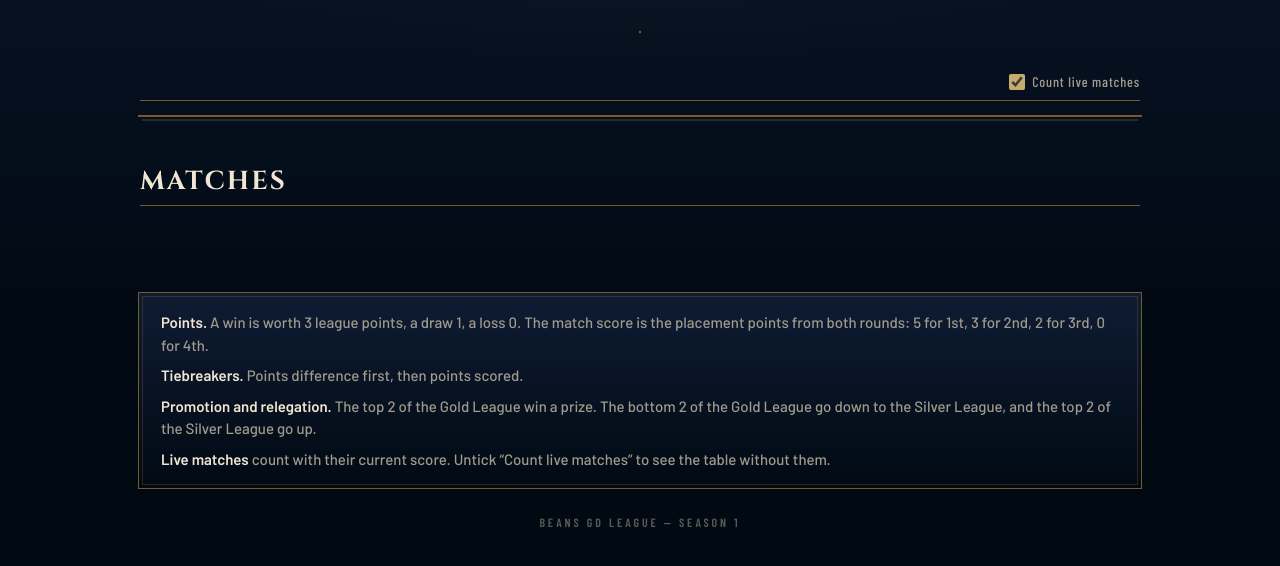
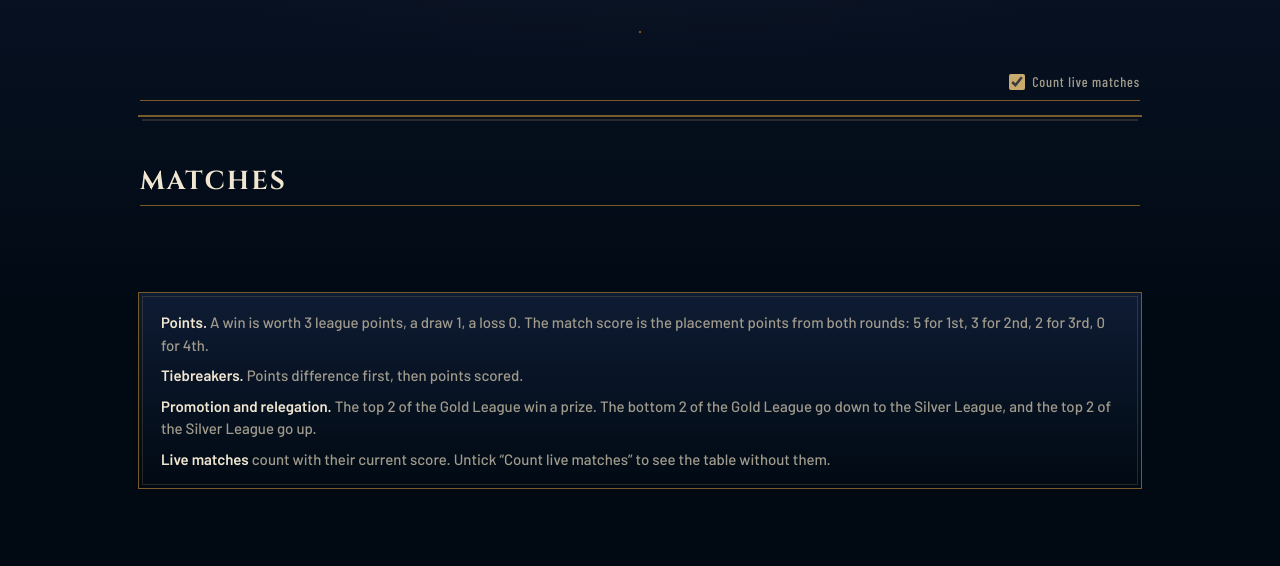
Before and after one commit to LetzTiz/bgdl-scorework, a plain HTML site: page index.html in a window 1280 px wide. Shown: the part 158-724 px from the top of the page. Drawn offline with nearby package versions, Linux system fonts and the light colour scheme; no server answers; a script that the page names is missing.

Commit message:
Remove footer element from index.html
Remove the footer element from the HTML.

```diff
--- a/index.html
+++ b/index.html
@@ -52,7 +52,6 @@
   </div>
 
   <div id="notice"></div>
-  <footer id="foot"></footer>
 
   <!-- roster window (opens when a team name is clicked) -->
   <dialog id="roster" aria-labelledby="rTitle">
```
